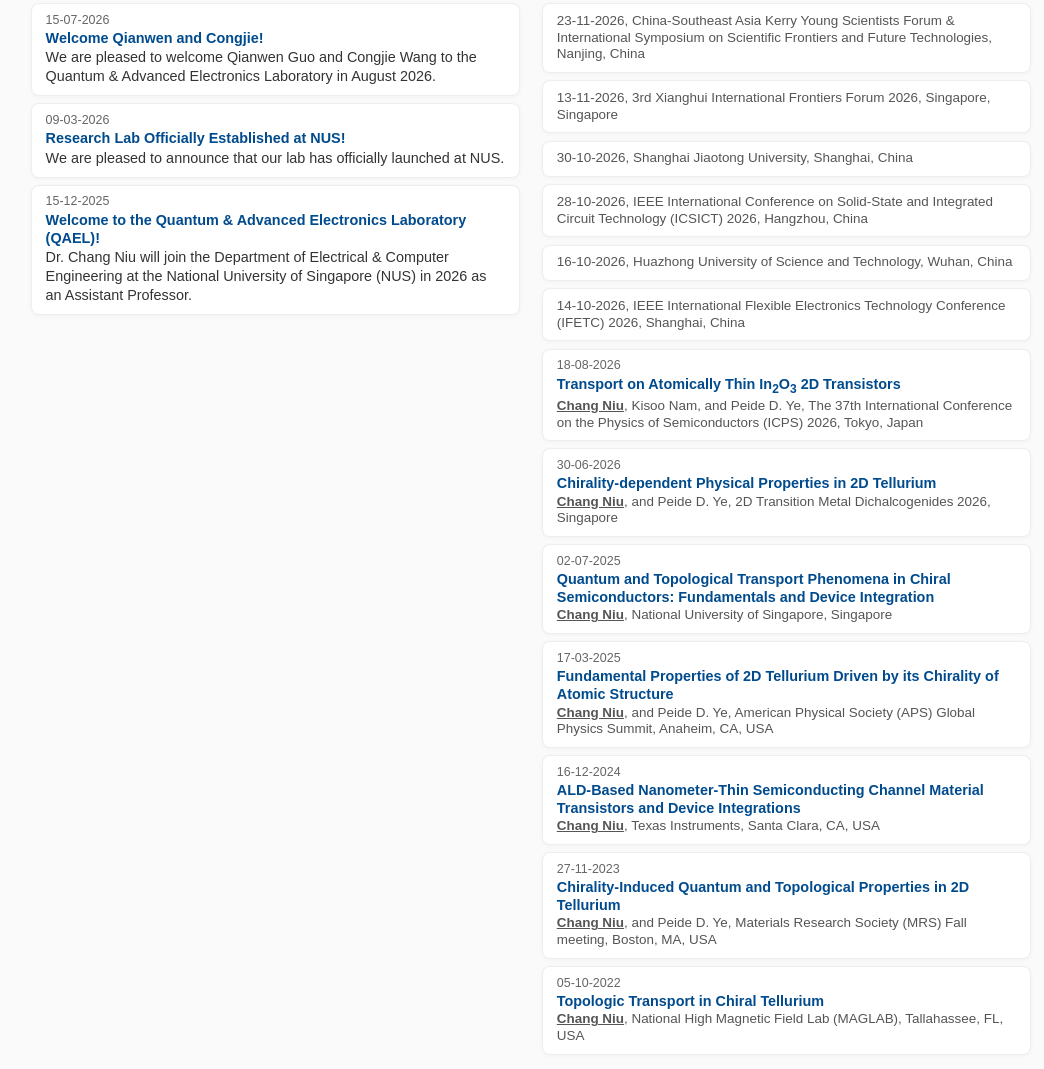
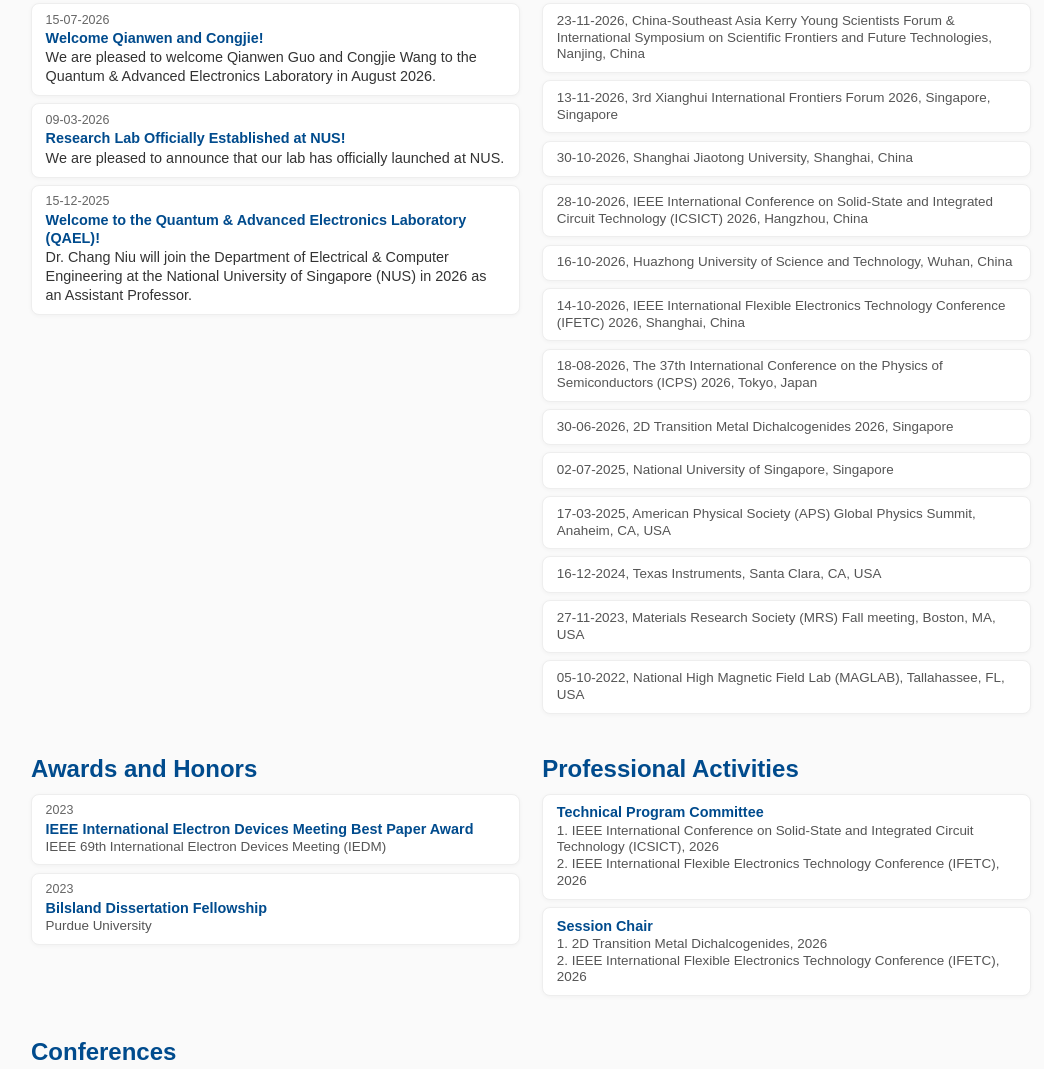
Before and after one commit to Niu-Chang/niugroup-website, a plain HTML site: page news.html in a window 1280 px wide. Shown: the part 210-1279 px from the top of the page, without its empty margins (109-1153 px from the left). Drawn offline with Linux system fonts and the light colour scheme.

Commit message:
Update news.html

```diff
--- a/news.html
+++ b/news.html
@@ -283,72 +283,44 @@
         </li>
 
         <li class="event-card">
-          <div class="item-date">18-08-2026</div>
-          <div class="item-title">
-            Transport on Atomically Thin In<sub>2</sub>O<sub>3</sub> 2D Transistors
-          </div>
           <div class="item-location">
-            <u><b>Chang Niu</b></u>, Kisoo Nam, and Peide D. Ye, The 37th International Conference on the Physics of Semiconductors (ICPS) 2026, Tokyo, Japan
+           18-08-2026, The 37th International Conference on the Physics of Semiconductors (ICPS) 2026, Tokyo, Japan
           </div>
         </li>
 
         <li class="event-card">
-          <div class="item-date">30-06-2026</div>
-          <div class="item-title">
-            Chirality-dependent Physical Properties in 2D Tellurium
-          </div>
           <div class="item-location">
-            <u><b>Chang Niu</b></u>, and Peide D. Ye, 2D Transition Metal Dichalcogenides 2026, Singapore
+           30-06-2026, 2D Transition Metal Dichalcogenides 2026, Singapore
           </div>
         </li>
 
         <li class="event-card">
-          <div class="item-date">02-07-2025</div>
-          <div class="item-title">
-            Quantum and Topological Transport Phenomena in Chiral Semiconductors: Fundamentals and Device Integration
-          </div>
           <div class="item-location">
-            <u><b>Chang Niu</b></u>, National University of Singapore, Singapore
+           02-07-2025, National University of Singapore, Singapore
           </div>
         </li>
 
         <li class="event-card">
-          <div class="item-date">17-03-2025</div>
-          <div class="item-title">
-            Fundamental Properties of 2D Tellurium Driven by its Chirality of Atomic Structure
-          </div>
           <div class="item-location">
-            <u><b>Chang Niu</b></u>, and Peide D. Ye, American Physical Society (APS) Global Physics Summit, Anaheim, CA, USA
+            17-03-2025, American Physical Society (APS) Global Physics Summit, Anaheim, CA, USA
           </div>
         </li>
 
         <li class="event-card">
-          <div class="item-date">16-12-2024</div>
-          <div class="item-title">
-            ALD-Based Nanometer-Thin Semiconducting Channel Material Transistors and Device Integrations
-          </div>
           <div class="item-location">
-            <u><b>Chang Niu</b></u>, Texas Instruments, Santa Clara, CA, USA
+           16-12-2024, Texas Instruments, Santa Clara, CA, USA
           </div>
         </li>
 
         <li class="event-card">
-          <div class="item-date">27-11-2023</div>
-          <div class="item-title">
-            Chirality-Induced Quantum and Topological Properties in 2D Tellurium
-          </div>
           <div class="item-location">
-            <u><b>Chang Niu</b></u>, and Peide D. Ye, Materials Research Society (MRS) Fall meeting, Boston, MA, USA
+           27-11-2023, Materials Research Society (MRS) Fall meeting, Boston, MA, USA
           </div>
         </li>
 
         <li class="event-card">
-          <div class="item-date">05-10-2022</div>
-          <div class="item-title">
-            Topologic Transport in Chiral Tellurium
-          </div>
           <div class="item-location">
-            <u><b>Chang Niu</b></u>, National High Magnetic Field Lab (MAGLAB), Tallahassee, FL, USA
+           05-10-2022, National High Magnetic Field Lab (MAGLAB), Tallahassee, FL, USA
           </div>
         </li>
 
```
